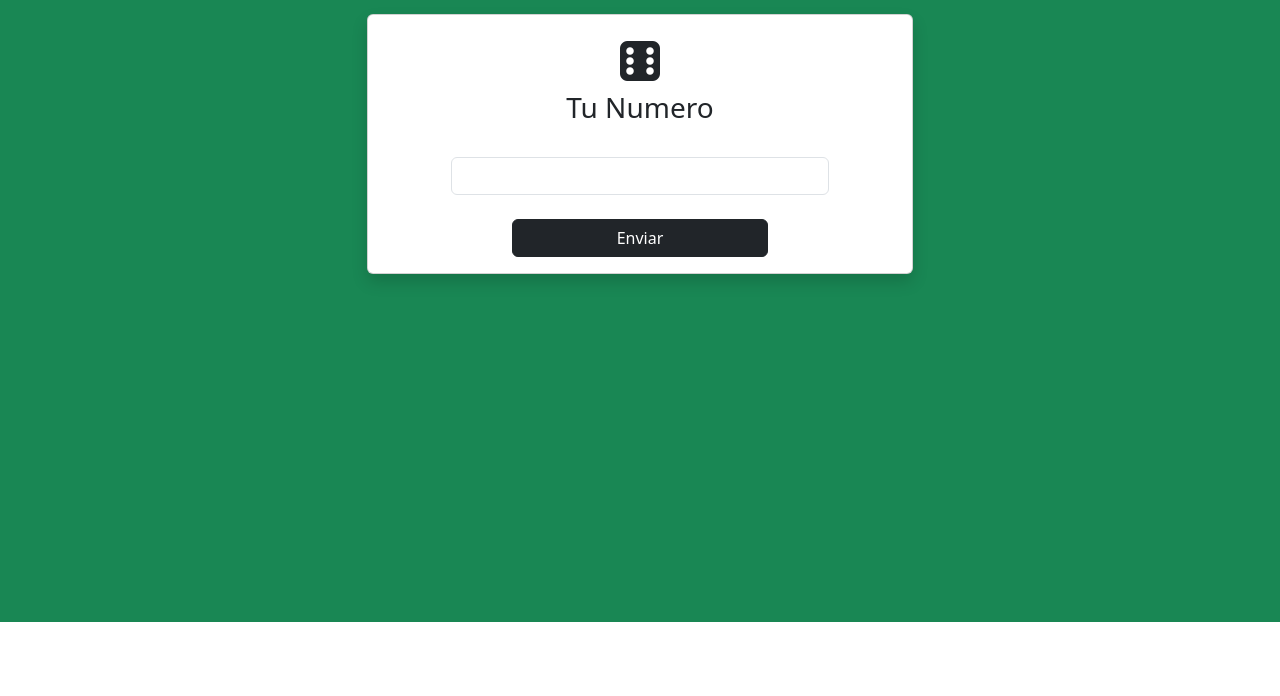
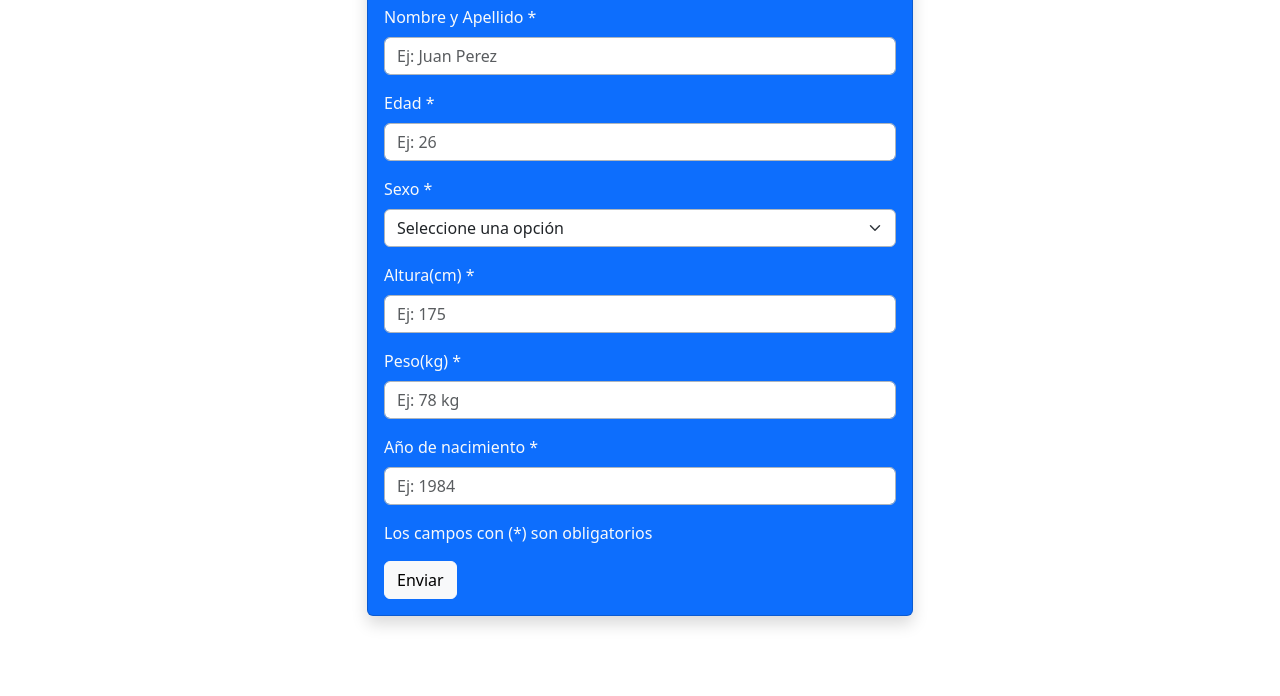
Before and after one commit to juanchiblanco/tp5-bomDom-ejercicio2, a plain HTML site: page index.html in a window 1280 px wide. Shown: the part 178-874 px from the top of the page. Before the commit the page ends 800 px from the top, so only its background shows below. Drawn offline with nearby package versions, Linux system fonts and the light colour scheme.

Commit message:
maquetado y diseno del form

```diff
--- a/index.html
+++ b/index.html
@@ -9,46 +9,156 @@
       content="javascript,bom,dom,css,html,programacion,practico"
     />
     <meta name="author" content="Blanco Juan Manuel" />
-    <link rel="stylesheet" href="./css/style.css">
-    <link href="https://cdn.jsdelivr.net/npm/bootstrap@5.3.6/dist/css/bootstrap.min.css" rel="stylesheet" integrity="sha384-4Q6Gf2aSP4eDXB8Miphtr37CMZZQ5oXLH2yaXMJ2w8e2ZtHTl7GptT4jmndRuHDT" crossorigin="anonymous">
-    <link rel="stylesheet" href="https://cdn.jsdelivr.net/npm/bootstrap-icons@1.12.1/font/bootstrap-icons.min.css">
+    <link rel="stylesheet" href="./css/style.css" />
+    <link
+      href="https://cdn.jsdelivr.net/npm/bootstrap@5.3.6/dist/css/bootstrap.min.css"
+      rel="stylesheet"
+      integrity="sha384-4Q6Gf2aSP4eDXB8Miphtr37CMZZQ5oXLH2yaXMJ2w8e2ZtHTl7GptT4jmndRuHDT"
+      crossorigin="anonymous"
+    />
+    <link
+      rel="stylesheet"
+      href="https://cdn.jsdelivr.net/npm/bootstrap-icons@1.12.1/font/bootstrap-icons.min.css"
+    />
     <title>Ejercicio 2 - Práctico BOM y Dom</title>
   </head>
   <body>
     <header></header>
-    <main class="bg-success d-flex align-content-center">
+    <main class="d-flex align-content-center">
       <section class="container my-5">
-            <article class="text-center my-5">
-                <h1 class="col-12 text-light">¡Adivina el Numero!</h1>
-            </article>
         <div class="row justify-content-center my-3">
           <article class="col-12 col-md-6 mb-3">
-                    <div class="card shadow h-100 w-100">
-                      <div class="card-body text-center">
-                        <i class="bi bi-dice-6-fill fs-1 text-dark"></i>
-                        <h3 class="card-title">Tu Numero</h3>
-                        <form class="row justify-content-center">
-                            <div class="my-4 col-12 w-75">
+            <div class="card shadow h-100 w-100 bg-primary">
+              <div class="card-body">
+                <div class="row justify-content-center">
+                  <i
+                    class="bi bi-person-fill fs-1 text-light col-12 text-center"
+                  ></i>
+                  <h3 class="card-title text-light text-center col-12">
+                    Ingresa tus datos
+                  </h3>
+                </div>
+                <form>
+                  <div class="mb-3">
+                    <label for="name" class="form-label text-light"
+                      >Nombre y Apellido *</label
+                    >
                     <input
-                                type="number"
-                                id="number"
-                                class="form-control"
-                                minlength="1"
-                                maxlength="6"
-                                min="1"
-                                max="6"
+                      type="text"
+                      class="form-control border border-dark-subtle"
+                      id="name"
+                      aria-describedby="name"
+                      required
+                      placeholder="Ej: Juan Perez"
+                      minlength="3"
+                      maxlength="70"
                     />
                   </div>
                   <div>
-                              <button class="btn btn-dark w-50 col-12" type="submit">Enviar</button>
+                    <label for="edad" class="form-label text-light"
+                      >Edad *</label
+                    >
+                  </div>
+                  <div class="mb-3">
+                    <input
+                      type="number"
+                      id="edad"
+                      placeholder="Ej: 26"
+                      class="form-control border border-dark-subtle"
+                      minlength="1"
+                      maxlength="3"
+                      min="0"
+                      required
+                    />
+                  </div>
+                  <div>
+                    <label for="sexo" class="form-label text-light"
+                      >Sexo *</label
+                    >
+                  </div>
+                  <div class="mb-3">
+                    <select
+                      id="sexo"
+                      class="form-select border border-dark-subtle"
+                    >
+                      <option value="">Seleccione una opción</option>
+                      <option value="Hombre (H)">Hombre (H)</option>
+                      <option value="Mujer (M)">Mujer (M)</option>
+                    </select>
+                  </div>
+                  <div>
+                    <label for="altura" class="form-label text-light"
+                      >Altura(cm) *</label
+                    >
+                  </div>
+                  <div class="mb-3">
+                    <input
+                      type="number"
+                      id="altura"
+                      placeholder="Ej: 175"
+                      class="form-control border border-dark-subtle"
+                      minlength="1"
+                      maxlength="3"
+                      min="1"
+                      required
+                    />
+                  </div>
+                  <div>
+                    <label for="peso" class="form-label text-light"
+                      >Peso(kg) *</label
+                    >
+                  </div>
+                  <div class="mb-3">
+                    <input
+                      type="number"
+                      id="peso"
+                      placeholder="Ej: 78 kg"
+                      class="form-control border border-dark-subtle"
+                      minlength="1"
+                      maxlength="3"
+                      min="1"
+                      required
+                    />
+                  </div>
+                  <div>
+                    <label for="anioNacimiento" class="form-label text-light"
+                      >Año de nacimiento *</label
+                    >
+                  </div>
+                  <div class="mb-3">
+                    <input
+                      type="number"
+                      id="anioNacimiento"
+                      placeholder="Ej: 1984"
+                      class="form-control border border-dark-subtle"
+                      minlength="1"
+                      maxlength="4"
+                      required
+                      min="0"
+                      max="2026"
+                    />
+                  </div>
+                  <div>
+                    <p class="fs-6 text-light">
+                      Los campos con (*) son obligatorios
+                    </p>
+                  </div>
+                  <div>
+                    <button class="btn btn-light" type="submit">Enviar</button>
                   </div>
                 </form>
               </div>
             </div>
+          </article>
+        </div>
       </section>
     </main>
     <footer></footer>
-    <script src="https://cdn.jsdelivr.net/npm/bootstrap@5.3.6/dist/js/bootstrap.bundle.min.js" integrity="sha384-j1CDi7MgGQ12Z7Qab0qlWQ/Qqz24Gc6BM0thvEMVjHnfYGF0rmFCozFSxQBxwHKO" crossorigin="anonymous"></script>
+    <script
+      src="https://cdn.jsdelivr.net/npm/bootstrap@5.3.6/dist/js/bootstrap.bundle.min.js"
+      integrity="sha384-j1CDi7MgGQ12Z7Qab0qlWQ/Qqz24Gc6BM0thvEMVjHnfYGF0rmFCozFSxQBxwHKO"
+      crossorigin="anonymous"
+    ></script>
     <script src="./js/"></script>
   </body>
 </html>
```
Lines whose indentation alone changed are shown as unchanged.
